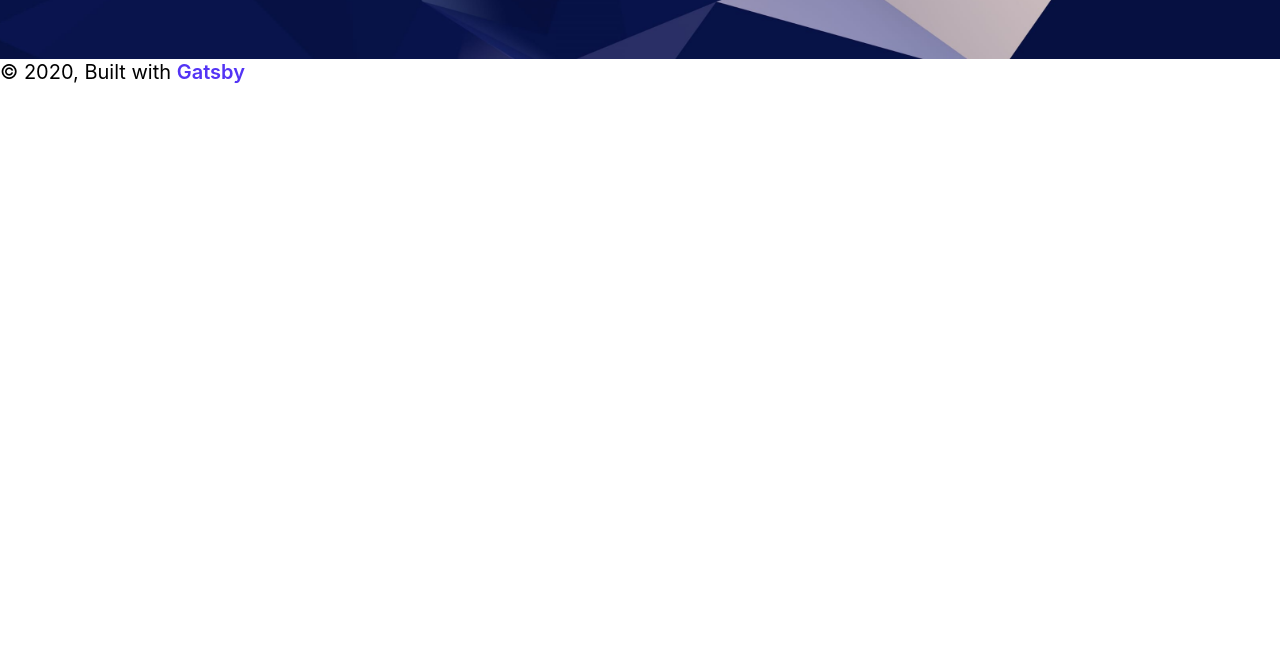
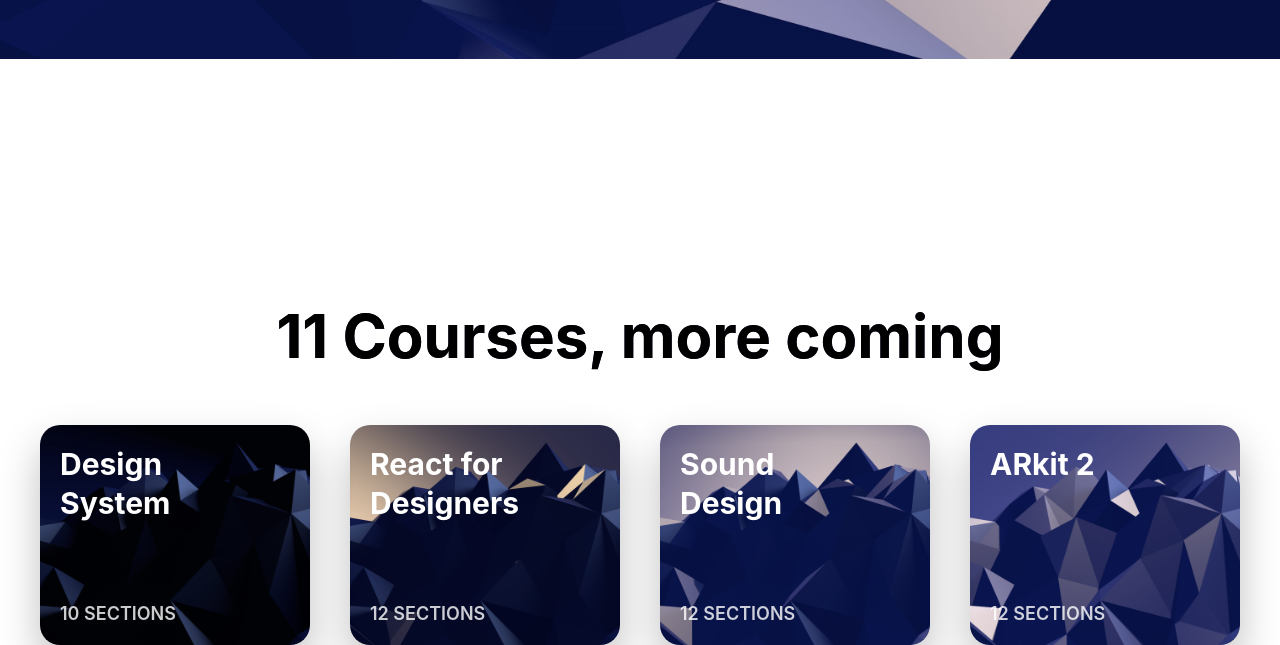
Before and after one commit to kaaisz/dc-react, a Gatsby site: page / in a window 1280 px wide. Shown: the part 861-1506 px from the top of the page. Before the commit the page ends 1108 px from the top, so only its background shows below. Built offline with nearby package versions, Linux system fonts and the light colour scheme; Gatsby itself is replaced by a stand-in of ours.

Commit message:
react-components - finished

```diff
--- /dev/null
+++ b/src/components/Card.css
@@ -0,0 +1,70 @@
+.Card {
+    width: 100%;
+    height: 220px;
+    position: relative;
+    overflow: hidden;
+    border-radius: 20px;
+    box-shadow: 0 20px 40px rgba(0, 0, 0, 0.25);
+    display: grid;
+    grid-template-rows: 1fr 1fr;
+    transition: 0.8s cubic-bezier(0.2, 0.8, 0.2, 1)
+}
+
+.Card:hover {
+    transform: scale(1.1, 1.1);
+    box-shadow: 0 30px 60px rgba(0, 0, 0, 0.5);
+}
+
+.Card:hover .Card__img {
+    transform: translateY(-20px);
+}
+
+.Card__img {
+    height: 110%; /* To apply parallax effect */
+    position: absolute;
+    top: 0;
+    z-index: -1;
+    transition: 0.8s cubic-bezier(0.2, 0.8, 0.2, 1);
+}
+
+.Card__title {
+    color: white;
+    font-size: 30px;
+    margin: 20px 0 0 20px;
+    width: 190px;
+}
+
+.Card__text {
+    color: rgba(255, 255, 255, 0.8);
+    text-transform: uppercase;
+    font-weight: 600;
+    font-size: 18px;
+    align-self: end;
+    margin: 0 0 20px 20px;
+}
+
+.CardGroup {
+    margin: 50px 40px 100px;
+    display: grid;
+    grid-template-columns: repeat(4, 1fr);
+    grid-gap: 40px;
+    /* to adjust center on grid layout */
+    justify-items: center;
+}
+
+@media (max-width: 1024px) {
+    .CardGroup {
+        grid-template-columns: repeat(2, 1fr);
+    }
+
+    .Card__img {
+        width: 100%;
+        object-fit: cover;
+    }
+}
+
+@media (max-width: 768px) {
+    .CardGroup {
+        grid-template-columns: repeat(1, 1fr);
+    }
+}
--- /dev/null
+++ b/src/components/Card.js
@@ -0,0 +1,14 @@
+import React from 'react'
+import './Card.css';
+
+// create empty components
+const Card = props => (
+    <div className="Card">
+        {/* to override data later. data is inherited from props */}
+        <img className="Card__img" src={props.image} alt="" srcset=""/>
+        <h3 className="Card__title">{props.title}</h3>
+        <p className="Card__text">{props.text}</p>
+    </div>
+)
+
+export default Card;
--- a/src/components/layout.css
+++ b/src/components/layout.css
@@ -27,7 +27,7 @@ a {
   text-align: center;
 }
 
-.Hero h1 {
+.Hero__title {
   margin: 0;
   color: white;
   font-size: 60px;
@@ -36,7 +36,7 @@ a {
   animation: HeroAnimation 3s 0.1s forwards cubic-bezier(0.2, 0.8, 0.2, 1);
 }
 
-.Hero p {
+.Hero__text {
   font-size: 30px;
   line-height: 1.5;
   color: rgba(255,255,255, 0.8);
@@ -65,11 +65,11 @@ a {
     padding: 100px 20px;
   }
 
-  .Hero h1 {
+  .Hero__title {
     font-size: 40px;
   }
 
-  .Hero p {
+  .Hero__text {
     font-size: 24px;
   }
 }
@@ -104,3 +104,13 @@ a {
     grid-template-columns: repeat(3, 1fr);
   }
 }
+
+.Cards__header {
+  margin: 50px 20px;
+  font-size: 60px;
+  text-align: center;
+  font-weight: 700;
+  background: linear-gradient(104deg, #050A27 0%, #4A548C 100%);
+  -webkit-background-clip: text;
+  -webkit-fill-color: transparent;
+}
--- a/src/components/layout.js
+++ b/src/components/layout.js
@@ -28,11 +28,6 @@ const Layout = ({ children }) => {
       <div>
         <Header />
         <main>{children}</main>
-        <footer>
-          © {new Date().getFullYear()}, Built with
-          {` `}
-          <a href="https://www.gatsbyjs.org">Gatsby</a>
-        </footer>
       </div>
     </>
   )
--- a/src/pages/index.js
+++ b/src/pages/index.js
@@ -1,9 +1,10 @@
 import React from "react"
 import { Link } from "gatsby"
 
-import Layout from "../components/layout"
-import Image from "../components/image"
-import SEO from "../components/seo"
+import Layout from "../components/layout";
+import Image from "../components/image";
+import SEO from "../components/seo";
+import Card from "../components/Card";
 
 const IndexPage = () => (
   <Layout>
@@ -11,9 +12,9 @@ const IndexPage = () => (
     <div>
       <div className="Hero">
         <div className="HeroGroup">
-          <h1>Learn to<br/>design and code React apps</h1>
-          <p>Complete courses about the best tools and design systems. Prototype and build apps with React.</p>
-          <p>Now go build something great.</p>
+          <h1 className="Hero__title">Learn to<br/>design and code React apps</h1>
+          <p className="Hero__text">Complete courses about the best tools and design systems. Prototype and build apps with React.</p>
+          <p className="Hero__text">Now go build something great.</p>
           {/* <div style={{ maxWidth: `300px`, marginBottom: `1.45rem` }}>
             <Image />
           </div> */}
@@ -41,6 +42,27 @@ const IndexPage = () => (
             </path>
           </svg>
         </div>
+        <div className="Cards">
+          <h2 className="Cards__header">11 Courses, more coming</h2>
+          <div className="CardGroup">
+            <Card
+              title="Design System"
+              text="10 sections"
+              image={require('../images/wallpaper.jpg')}/>
+            <Card
+              title="React for Designers"
+              text="12 sections"
+              image={require('../images/wallpaper2.jpg')}/>
+            <Card
+              title="Sound Design"
+              text="12 sections"
+              image={require('../images/wallpaper3.jpg')}/>
+            <Card
+              title="ARkit 2"
+              text="12 sections"
+              image={require('../images/wallpaper4.jpg')}/>
+            </div>
+        </div>
       </div>
     </div>
   </Layout>
```
